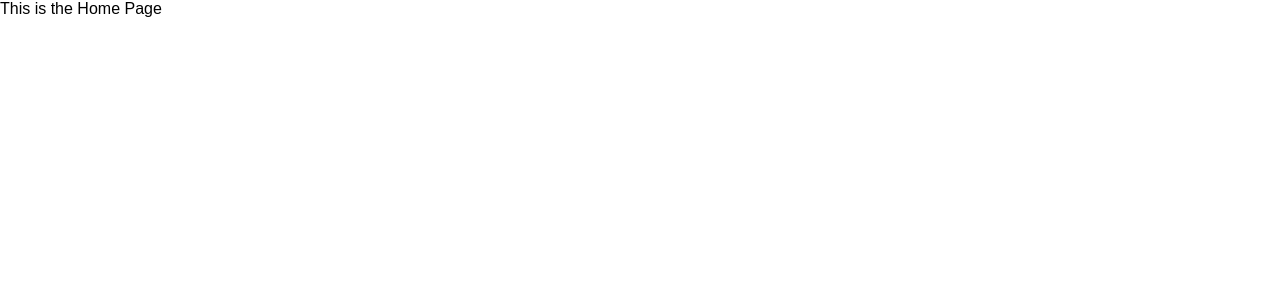
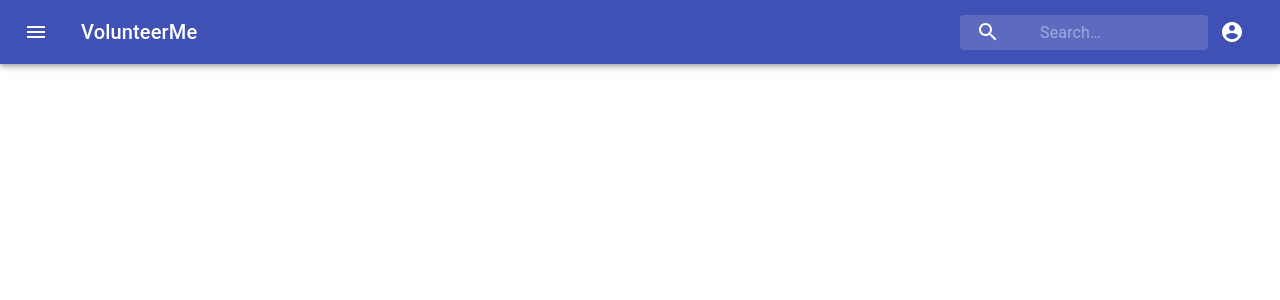
Before and after one commit to thetimmorland/tohacks-2019, a React (Create React App) app in the folder frontend-v2/: page /home in a window 1280 px wide. Shown: the top 300 px of the page. Built offline with nearby package versions, Linux system fonts and the light colour scheme.

Commit message:
home page route working

```diff
--- a/frontend-v2/package.json
+++ b/frontend-v2/package.json
@@ -4,6 +4,7 @@
   "private": true,
   "dependencies": {
     "@material-ui/core": "^4.1.1",
+    "@material-ui/icons": "^4.2.0",
     "axios": "^0.19.0",
     "react": "^16.8.6",
     "react-dom": "^16.8.6",
--- /dev/null
+++ b/frontend-v2/src/components/TopBar.js
@@ -0,0 +1,108 @@
+import React from 'react';
+import AppBar from '@material-ui/core/AppBar';
+import Toolbar from '@material-ui/core/Toolbar';
+import IconButton from '@material-ui/core/IconButton';
+import Typography from '@material-ui/core/Typography';
+import InputBase from '@material-ui/core/InputBase';
+import { fade, makeStyles } from '@material-ui/core/styles';
+import MenuIcon from '@material-ui/icons/Menu';
+import SearchIcon from '@material-ui/icons/Search';
+import AccountCircle from '@material-ui/icons/AccountCircle';
+
+const useStyles = makeStyles(theme => ({
+  root: {
+    flexGrow: 1,
+  },
+  menuButton: {
+    marginRight: theme.spacing(2),
+  },
+  title: {
+    flexGrow: 1,
+    display: 'none',
+    textAlign: 'left',
+    marginLeft: '5px',
+    marginRight: '30px',
+    [theme.breakpoints.up('sm')]: {
+      display: 'block',
+    },
+  },
+  search: {
+    position: 'relative',
+    borderRadius: theme.shape.borderRadius,
+    backgroundColor: fade(theme.palette.common.white, 0.15),
+    '&:hover': {
+      backgroundColor: fade(theme.palette.common.white, 0.25),
+    },
+
+    width: '100%',
+    [theme.breakpoints.up('sm')]: {
+      marginLeft: theme.spacing(1),
+      width: 'auto',
+    },
+  },
+  searchIcon: {
+    width: theme.spacing(7),
+    height: '100%',
+    position: 'absolute',
+    pointerEvents: 'none',
+    display: 'flex',
+    alignItems: 'center',
+    justifyContent: 'center',
+  },
+  menuButton: {
+    marginRight: theme.spacing(2),
+
+  },
+  inputRoot: {
+    color: 'inherit',
+  },
+  inputInput: {
+    padding: theme.spacing(1, 1, 1, 10),
+    transition: theme.transitions.create('width'),
+    width: '100%',
+    [theme.breakpoints.up('sm')]: {
+      width: 160,
+      '&:focus': {
+        width: 240,
+      },
+    },
+  },
+}));
+
+export default function SearchAppBar() {
+  const classes = useStyles();
+
+  return (
+    <div className={classes.root}>
+      <AppBar position="static">
+        <Toolbar>
+          <IconButton
+            edge="start"
+            className={classes.menuButton}
+            color="inherit"
+            aria-label="Open drawer"
+          >
+            <MenuIcon />
+          </IconButton>
+          <Typography className={classes.title} variant="h6" noWrap>
+            VolunteerMe
+          </Typography>
+          <div className={classes.search}>
+            <div className={classes.searchIcon}>
+              <SearchIcon />
+            </div>
+            <InputBase
+              placeholder="Search…"
+              classes={{
+                root: classes.inputRoot,
+                input: classes.inputInput,
+              }}
+              inputProps={{ 'aria-label': 'Search' }}
+            />
+          </div>
+          <IconButton color="inherit"><AccountCircle/></IconButton>
+        </Toolbar>
+      </AppBar>
+    </div>
+  );
+}
--- a/frontend-v2/src/containers/HomePage.js
+++ b/frontend-v2/src/containers/HomePage.js
@@ -1,9 +1,13 @@
 import React from 'react'
+import TopBar from '../components/TopBar'
+
 
 class HomePage extends React.Component {
     render() {
         return (
-            <div>This is the Home Page</div>
+            <div>
+                <TopBar />
+            </div>
         )
     }
 }
```
